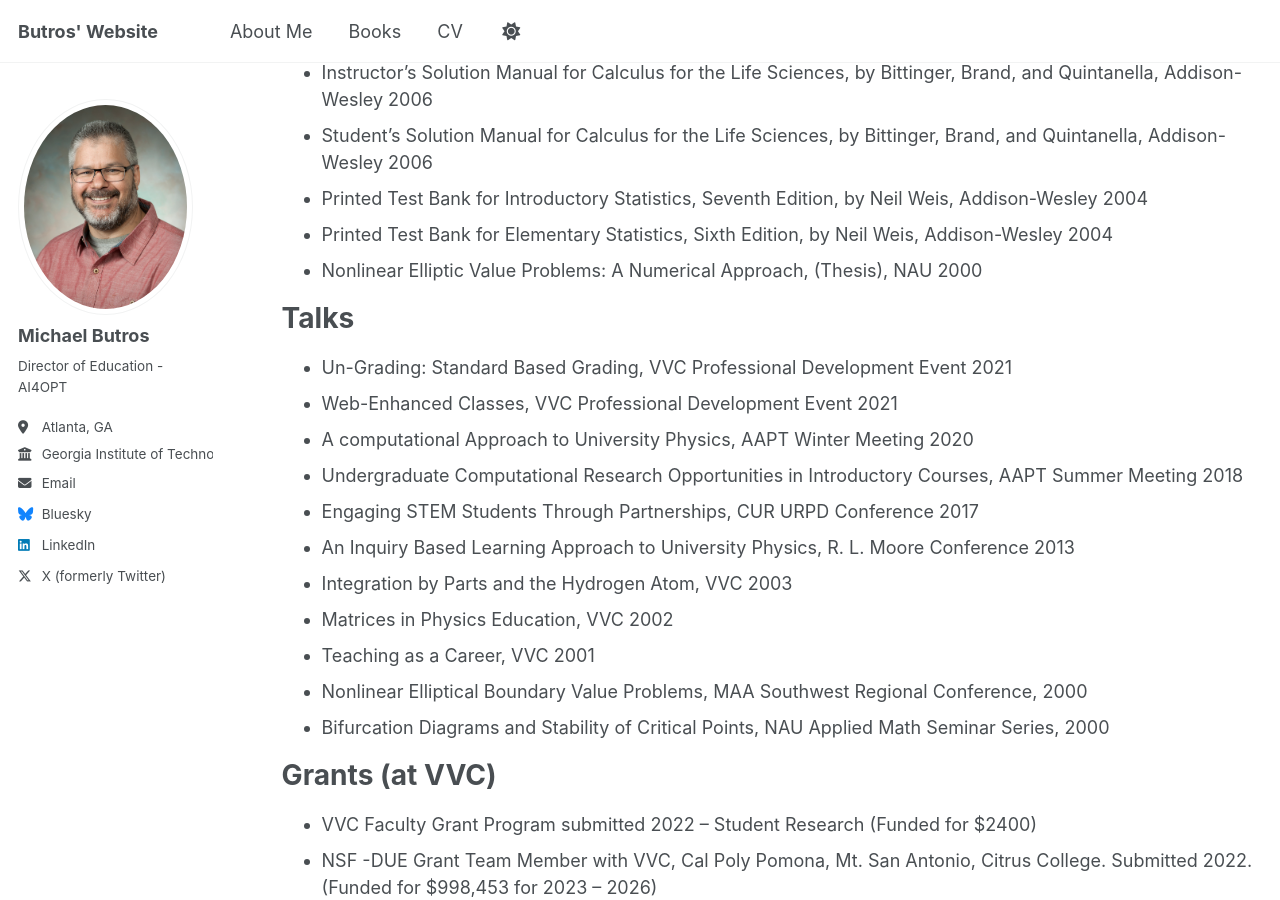
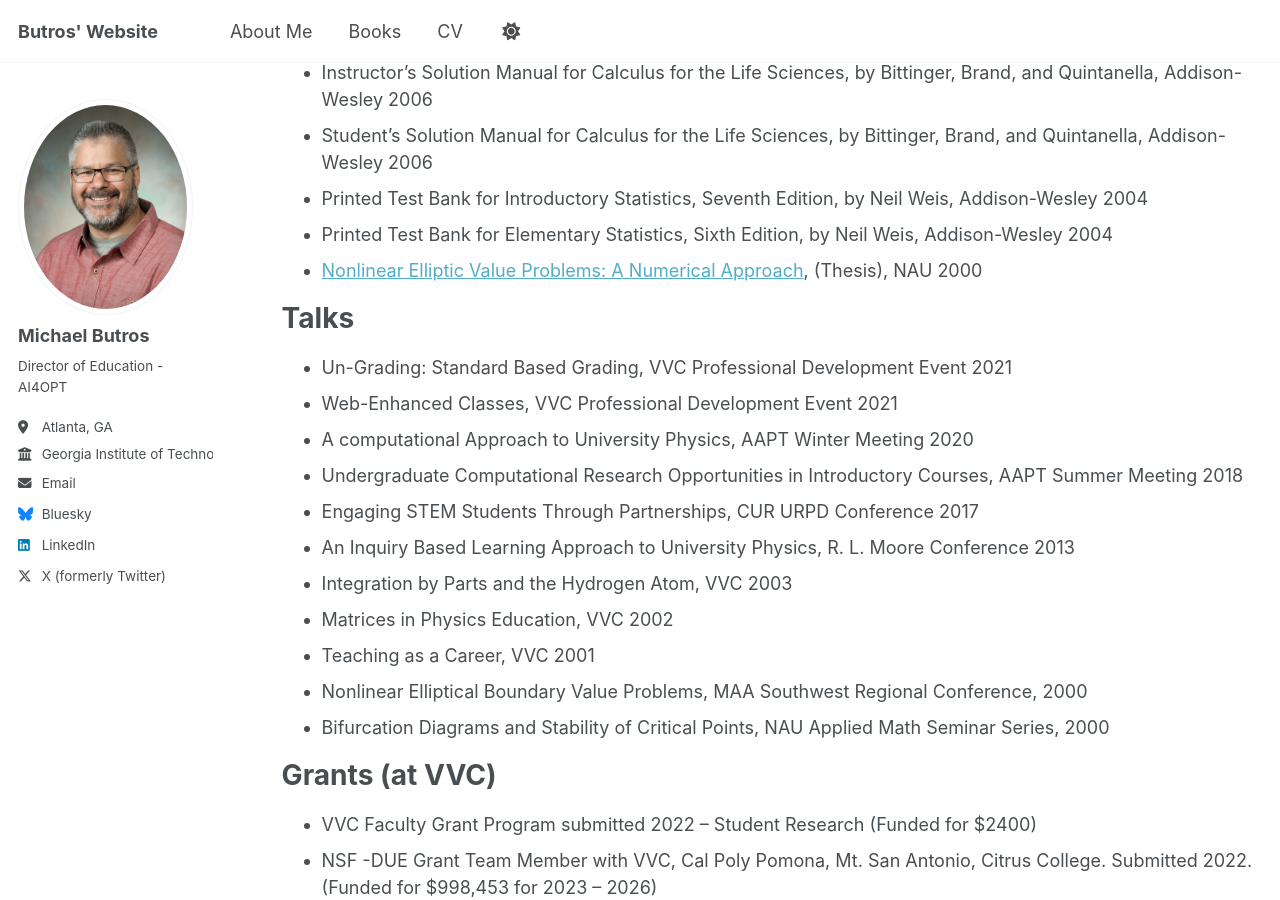
Before and after one commit to MButros/MButros.github.io, a Jekyll site: the page built from _pages/cv.md, in a window 1280 px wide and 900 px high, scrolled down 1468 px. Built offline with Jekyll 4.4.1, drawn with Linux system fonts in a browser that asks for light colours; some of the changed lines change nothing that is shown.

Commit message:
Update cv.md

```diff
--- a/_pages/cv.md
+++ b/_pages/cv.md
@@ -60,7 +60,7 @@ Publications
 * Student’s Solution Manual for Calculus for the Life Sciences, by Bittinger, Brand, and Quintanella, Addison-Wesley 2006
 * Printed Test Bank for Introductory Statistics, Seventh Edition, by Neil Weis, Addison-Wesley 2004
 * Printed Test Bank for Elementary Statistics, Sixth Edition, by Neil Weis, Addison-Wesley 2004
-* Nonlinear Elliptic Value Problems: A Numerical Approach, (Thesis), NAU 2000
+* [Nonlinear Elliptic Value Problems: A Numerical Approach](Mbutros.github.io/files/Thesis.pdf), (Thesis), NAU 2000
 
 Talks
 ======
```
